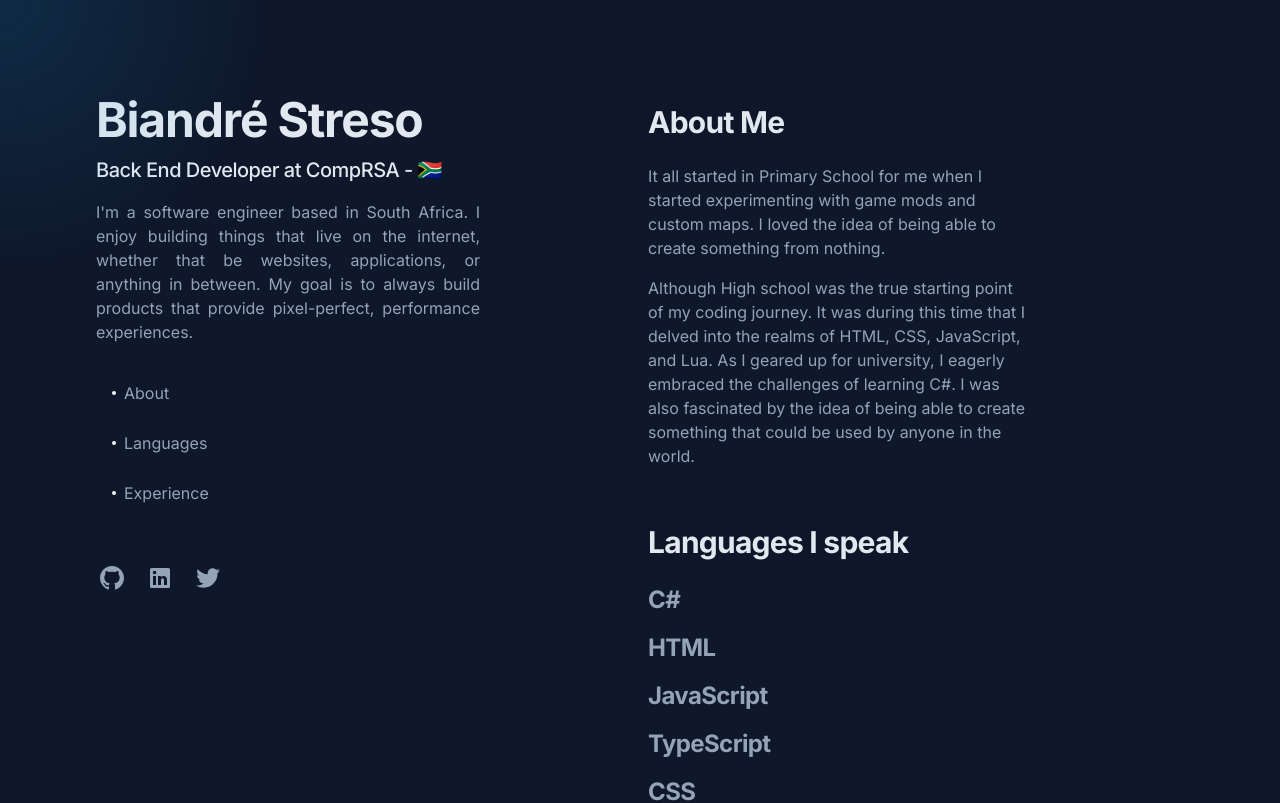
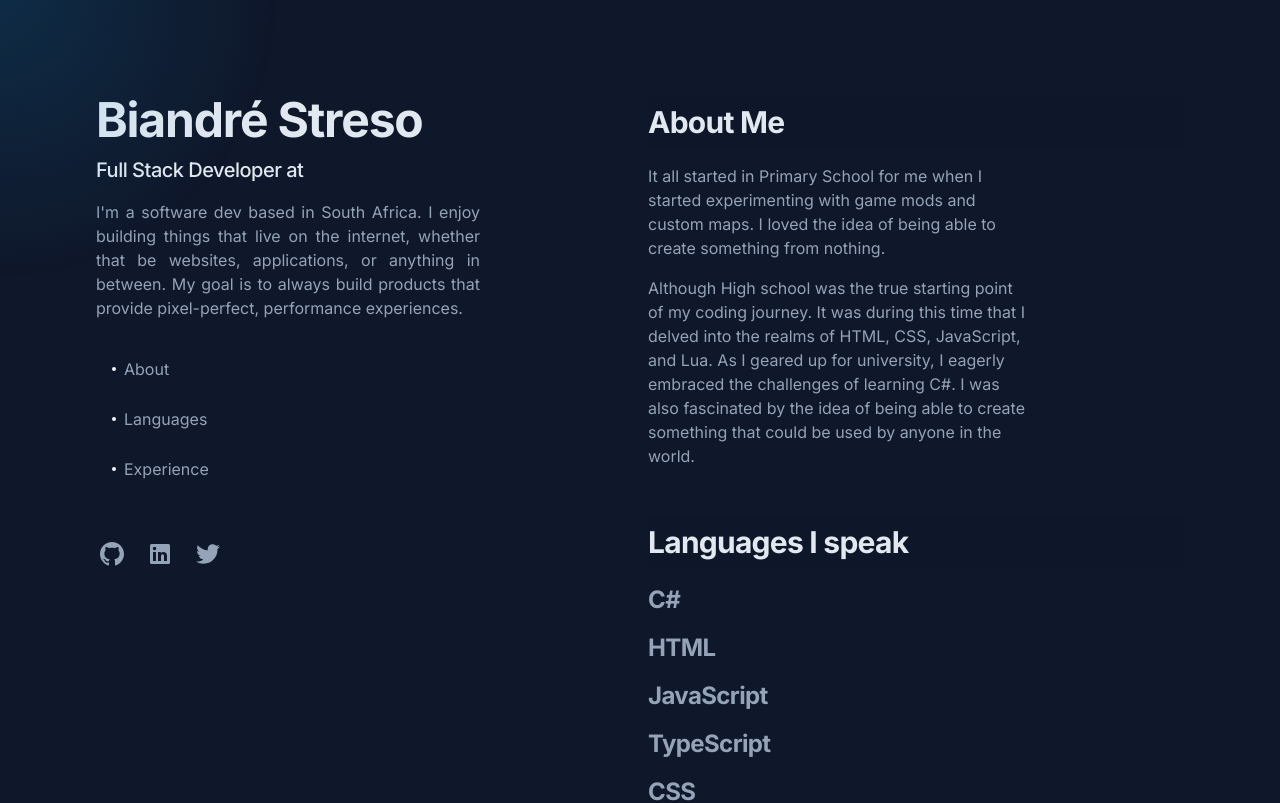
Before and after one commit to biandrestreso/portfolio, a Next.js app: page / in a window 1280 px wide. Shown: the top 803 px of the page. Built offline with nearby package versions, Linux system fonts and the light colour scheme.

Commit message:
Fix wording

```diff
--- a/app/page.tsx
+++ b/app/page.tsx
@@ -66,14 +66,11 @@ export default function Home() {
               <h2 className="mt-3 text-lg font-medium tracking-tight text-slate-200 sm:text-xl">
                 <TypeAnimation
                   sequence={[
-                    // Same substring at the start will only be typed once, initially
-                    'Front End Developer at CompRSA - ' + getFlagEmoji("za"),
+                    'Front End Developer',
                     1000,
-                    'Back End Developer at CompRSA - ' + getFlagEmoji("za"),
+                    'Back End Developer',
                     1000,
-                    'Full Stack Developer at CompRSA - ' + getFlagEmoji("za"),
-                    1000,
-                    'Software Engineer at CompRSA - ' + getFlagEmoji("za"),
+                    'Full Stack Developer at CompRSA',
                     1000,
                   ]}
                   speed={50}
@@ -81,7 +78,7 @@ export default function Home() {
                 />
               </h2>
               <p className="mt-4 max-w-sm leading-normal text-justify">
-                I'm a software engineer based in South Africa. I enjoy building things that live on the internet, whether that be websites, applications, or anything in between. My goal is to always build products that provide pixel-perfect, performance experiences.
+                I'm a software dev based in South Africa. I enjoy building things that live on the internet, whether that be websites, applications, or anything in between. My goal is to always build products that provide pixel-perfect, performance experiences.
               </p>
               <nav className="nav hidden lg:block">
                 <ul className="flex flex-col pl-4  mt-6">
```
